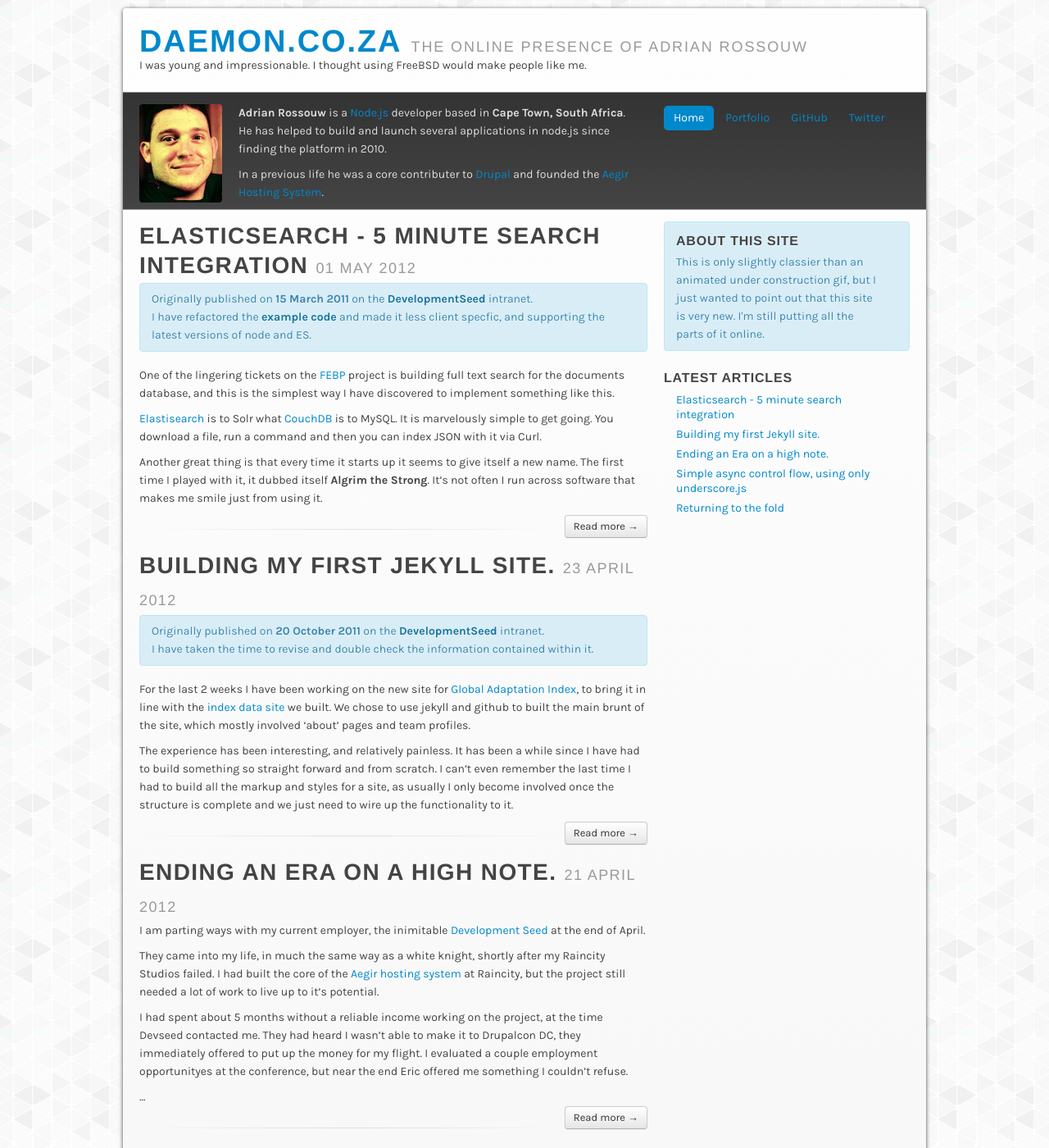
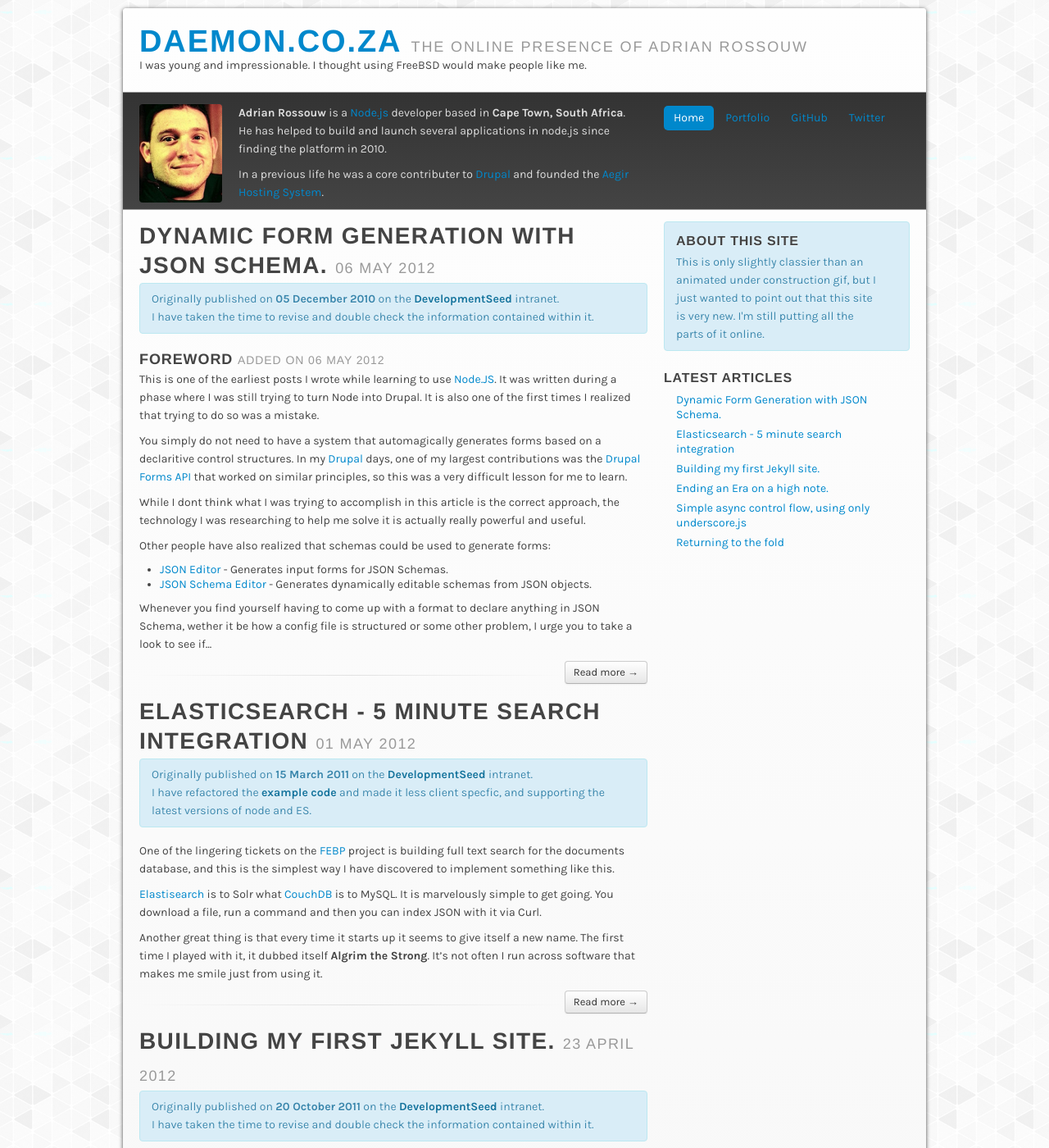
Before and after one commit to AdrianRossouw/daemon-co-za, a Jekyll site: the page built from index.html, in a window 1280 px wide and 1400 px high. Shown: the whole window at 82% size. Built offline with Jekyll 4.4.1, drawn with Linux system fonts in a browser that asks for light colours; some web fonts are replaced; the list of posts is cut into pages by our own code; some of the changed text lies outside the part shown.

Commit message:
New post about dynamic forms with json query, and change older posts' breakWords.

```diff
--- /dev/null
+++ b/_posts/articles/2012-05-06-dynamic-forms-json-schema.md
@@ -0,0 +1,147 @@
+---
+title: Dynamic Form Generation with JSON Schema.
+category: post
+layout: post
+original_date: "2010-12-05"
+breakWords: 248
+---
+{% include dateDisclaimer.html %}
+
+{% capture foreword %}
+<h3>Foreword <small>Added on {{page.date | date:"%d %B %Y"}}</small></h3>
+
+This is one of the earliest posts I wrote while learning to use [Node.JS](http://nodejs.org). It was written during a phase where I was still trying to turn Node into Drupal. It is also one of the first times I realized that trying to do so was a mistake.
+
+You simply do not need to have a system that automagically generates forms based on a declaritive control structures.
+In my [Drupal](http://drupal.org) days, one of my largest contributions was the [Drupal Forms API](http://drupal.org/node/751826) that worked on similar principles, so this was a very difficult lesson for me to learn.
+
+While I dont think what I was trying to accomplish in this article is the correct approach, the technology I was researching to help me solve it is actually really powerful and useful.
+
+Other people have also realized that schemas could be used to generate forms:
+
+* [JSON Editor](http://exavolt.github.com/onde/#?schema_url=schemas/jquery-package.json) - Generates input forms for JSON Schemas.
+* [JSON Schema Editor](http://www.jsonschema.net/) - Generates dynamically editable schemas from JSON objects.
+
+Whenever you find yourself having to come up with a format to declare anything in JSON Schema, wether it be how a config file is structured or some other problem, I urge you to take a look to see if there isn't already an agreed upon way to express this as a JSON schema.
+{% endcapture %}
+
+{{ foreword | markdownify }}
+
+<!--more-->
+
+<hr class='soften' />
+
+### Dynamic Form Generation
+
+One of the things that came up with my research of what the [form system](http://github.com/developmentseed/forms) is supposed to look at, was the extended detour I made into researching MVC patterns and data validation. When I wrote my first post on node.js and forms, I ended with an open question about whether we were simply re-inventing the wheel.
+
+Especially w.r.t to the [Document module](http://github.com/developmentseed/document), I felt that we were taking the wrong direction in implementing all the data validation directly into the form layer. The example I used to illustrate what this misstep would mean, is the completely unacceptable requirement Drupal has of building the node form when attempting to node_save(). The validation needs to happen on the properties of the Data object, not the fields on the form.
+
+One of the biggest inspirations I had was from my research into Django's form API. Specifically the way they allow you to [build forms from data models](http://docs.djangoproject.com/en/dev/topics/forms/modelforms/). At the same time, I didnt feel that we wanted to go 'whole hog' and implement an entire model component or even possibly an entirely new MVC framework.
+
+### Enter JSON Schema
+
+My research led me to a new, upcoming IETF standard called [JSON-schema](http://json-schema.org). Unlike trying to write an XML DTD, json-schema is actually a fairly straight forward way of writing a JSON object, that describes another json object.
+
+Useful to keep in mind is that this is already something we are doing now. Declaratively defying content types is simply in our _(developmentseed's)_ DNA. Take a gander at this chunk of code from our stock settings.js, shown here edited for brevity:
+
+{% highlight javascript %}
+var documentTypes = {
+  'basic': {
+    'name': 'Basic',
+    'description': 'A simple document with a title and a body. Basic documents can be arranged in a hierarchical structure.',
+    'fields': [
+        { id: 'title', label: 'Title' },
+        { id: 'body', label: 'Body',default: '' },
+        { id: 'weight', label: 'Menu weight', default: 0}
+    ]}
+};
+{% endhighlight %}
+
+The same object implemented in the [json-schema 0.3 spec](http://tools.ietf.org/html/draft-zyp-json-schema-03) would be written as :
+
+{% highlight javascript %}
+var documentTypes = {
+  'basic': {
+    id: 'basic'
+    title: 'Basic',
+    description: 'A simple document with a title and a body. Basic documents can be arranged in a hierarchical structure.',
+    properties: {
+        title: { type: 'string', description: 'Title' },
+        body: { type: 'string', description: 'Body', default: '' },
+        weight: { type: 'integer', description: 'Menu weight', default: 0}
+    ]}
+};
+{% endhighlight %}
+
+As you can see, this isn't drastically different to how we were defining document types before, but standardising on json-schema allows us to do so very much more. JSON schema provides us a very rich vocabulary for describing the actual data constraints of the represented object.
+
+As a very simple example, if we wanted to ensure that weights conform to the -20 to 20 bounds we are used to in Drupal, we can simply modify the property definition to be :
+
+{% highlight javascript %}
+{
+  properties: {
+    weight: {
+      type: 'integer',
+      description: 'Menuweight',
+      default: 0,
+      minimum: -20,
+      maximum: 20
+    }
+  }
+}
+{% endhighlight %}
+
+### Re-usability
+
+
+In the intro to this project I mentioned that my primary concern with the forms API was to ensure that we do not make the same mistakes again. In a lot of cases we should not be validating the form itself, but instead the objects the form manipulates. This is even more important to us when taken from the perspective of NoSQL.
+
+Using this standard vocabulary to define constraints on our data model, on a level below even the forms input validation allows us to more cleanly structure our applications and avoid duplication. When we are importing data from external sources, we can rely on the schema validation instead of needing to use the forms, and it allows us a lot more flexibility in our choices of inputs and exports.
+
+<div class='alert alert-info'><strong>Note:</strong> This was from before we discovered <a href='http//backbonejs.org'>Backbone.js</a> and my issues here are now resolved by using schemas on the models for validation.</div>
+
+### JSV
+
+The best library I have found for validating these schemas is [Gary court's JSV](https://github.com/garycourt/JSV), which is very actively developed and is a tool that I believe should be made part of our base toolset. While I have shared some of [my previous experiments with this library](https://gist.github.com/608c415da3de129ab83c) in chats, I will summarize how we would be able to use it here :
+
+The library is structured so that you construct an environment object, which will act as a container for schemas you want to validate against. Once the schemas have been loaded nto the environment, you can just pass it a json object and instruct it to validate against a known or new schema. If it fails it will give you a very detailed set of instructions about how or why it failed.
+
+In a very real sense, I believe that proper use of this library could not only significantly improve data consistency, but also save us from writing any of the basic validation criteria that any mature development environment should provide for you.
+
+### Testability
+
+Not only will this allow us to validate our data, but because the schemas themselves are JSON objects too, the JSV library allows us to validate our schemas too!. The JSON-schema spec even allows the ability to extend itself, so
+if we decide to add additional properties for our own use, these could be validated for us too!
+
+So while there is a not-insignificant learning curve for us as a team, it would allow us to head in a direction where we can easily bootstrap validation of everything from our data structures, to our custom declarative form definitions and so forth.
+
+### Lessons from Django
+
+I spoke earlier about Django's modelforms, which allow you construct forms from data models. One of the thing that scared me about MVC was the baggage that tends to come with the model component. We dont really want or need a database layer or ORM with all it's associated baked in assumptions cluttering up the way we define our 'content types' for lack of a better word.
+
+JSON schema would give us just enough context about what the form is representing to be able to make some very useful guesses about how to represent it on a form. In some psuedocode i have running through my head :
+
+{% highlight javascript %}
+// assumes you have a valid schema defined already
+var documentForm = forms.schema.createForm(documentSchema);
+// form creates a new object
+documentForm.prototype.action = 'create';
+// fields to show on form, in that order.
+documentForm.prototype.visible = [ '_id', 'title' , 'body' ];
+ // override defaults
+documentForm.prototype.widgets = [ 'body' : 'textarea' ]
+{% endhighlight %}
+
+You could also override specific generated fields or all fields or so forth. We could still decide to extend the json-schema definition to add a way to provide some overrides in the data definition itself.
+
+Forms generated from schemas will have some sensible events called on the schema / data object. So a form creating a new object will attempt to fire the 'create' event on it associated schema instance. This would allow us to very easily and cleanly plug in whatever data layer we want.
+
+### The View Layer?
+
+This may also have implications for the [Display module](http://github.com/developmentseed/display), which is already starting to use very similar concepts with the entire 'entity' system. In the same way we could embed custom defaults for form elements, you could specify that this field needs to be run through markdown before display, and so forth.
+
+I look forward to getting more input from you guys about this, because I am fairly confident that investing some time in these ideas will help us move beyond a loose collection of tools, and towards having a preferred environment for our node work.
+
+<div class='alert alert-info'><strong>Note:</strong> The display module ended up being another huge mistake.<br />
+It was a mistake for the same reasons that building a dynamic form creation system was a mistake, and it also set of a lifelong hatred for handlebars/mustache templates. More to come on this subject soon...</div>
--- a/index.html
+++ b/index.html
@@ -18,7 +18,7 @@ layout: default
     {% endif %}
 
     {% if article.breakWords %}
-      {%capture with_break %}{{article.content | truncatewords: article.breakWords }}{%endcapture%}
+      {%capture with_break %}{{article.content | truncatewords: article.breakWords | replace '...','' }}{%endcapture%}
     {% else %}
       {%capture with_break %}{{article.content | split:'<!--more-->'| first}}{%endcapture%}
     {% endif %}
```
Also changed, not shown: _posts/articles/2012-04-18-simple-async-with-only-underscore.md (+1 -1 lines).
